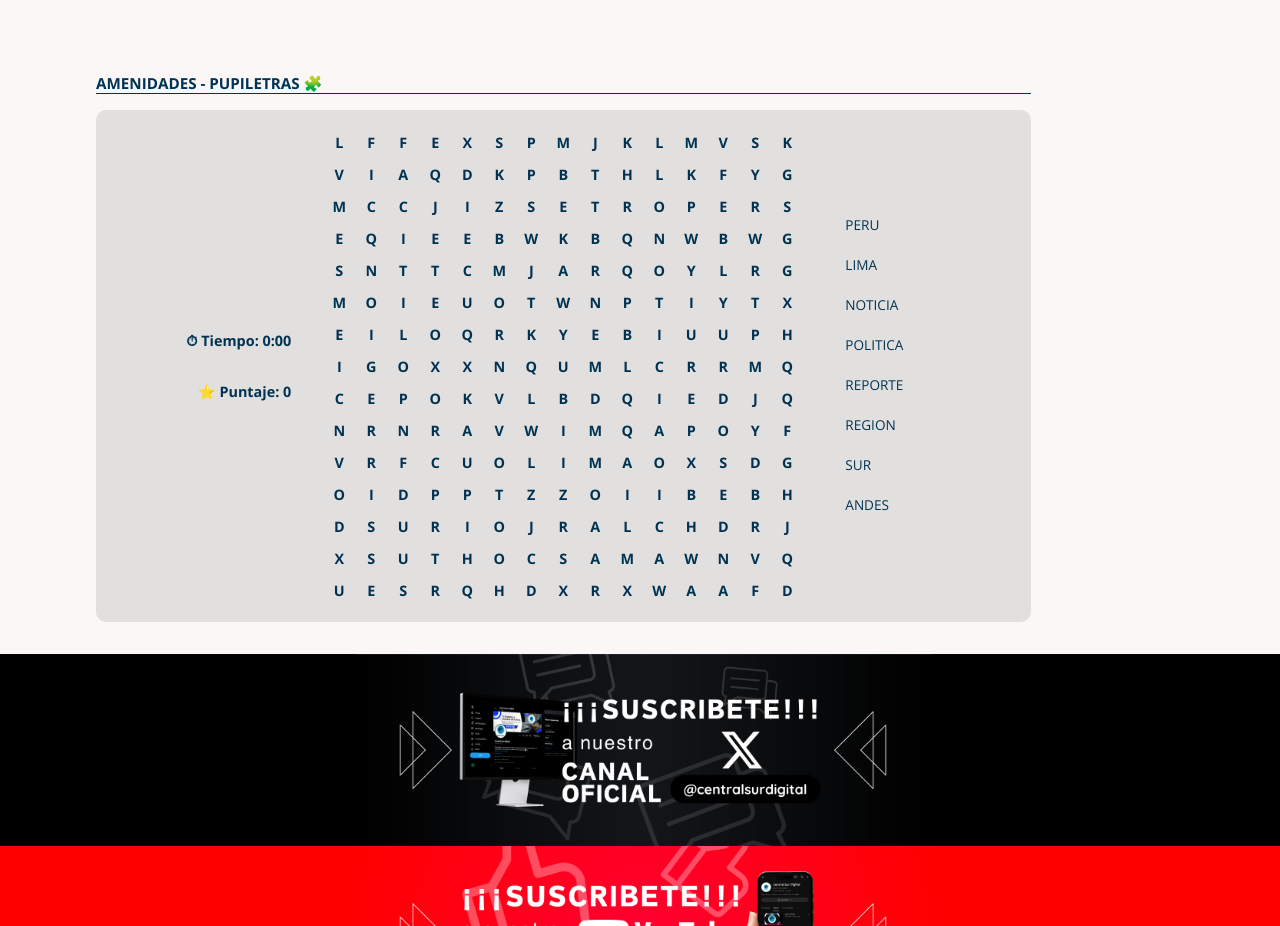
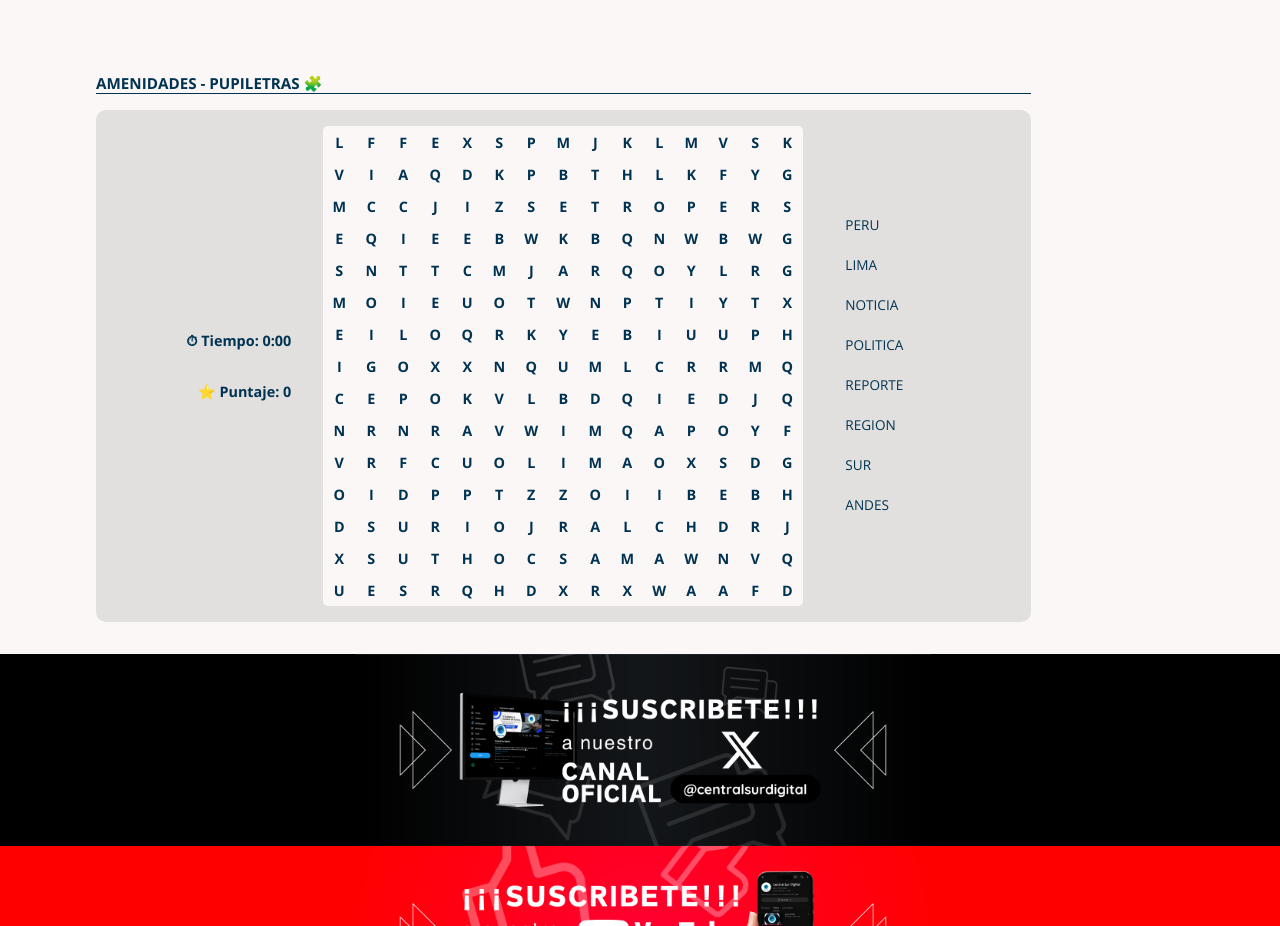
Before and after one commit to AndrewKSS7800/CentralSurDigital, a React (Vite) app: page / in a window 1280 px wide. Shown: the part 2640-3566 px from the top of the page. Built offline with nearby package versions, Linux system fonts and the light colour scheme.

Commit message:
Pupiletras - Amenidades - Correccion Color fondo

```diff
--- a/src/styles/wordsearch.css
+++ b/src/styles/wordsearch.css
@@ -32,7 +32,7 @@
     width: auto;
     height: auto;
     font-weight: bold;
-    background-color: var(--gray-light);
+    background-color: var(--white);
     color: var(--primary-color-v1);
     text-align: center;
     font-family: var(--regular);
```
